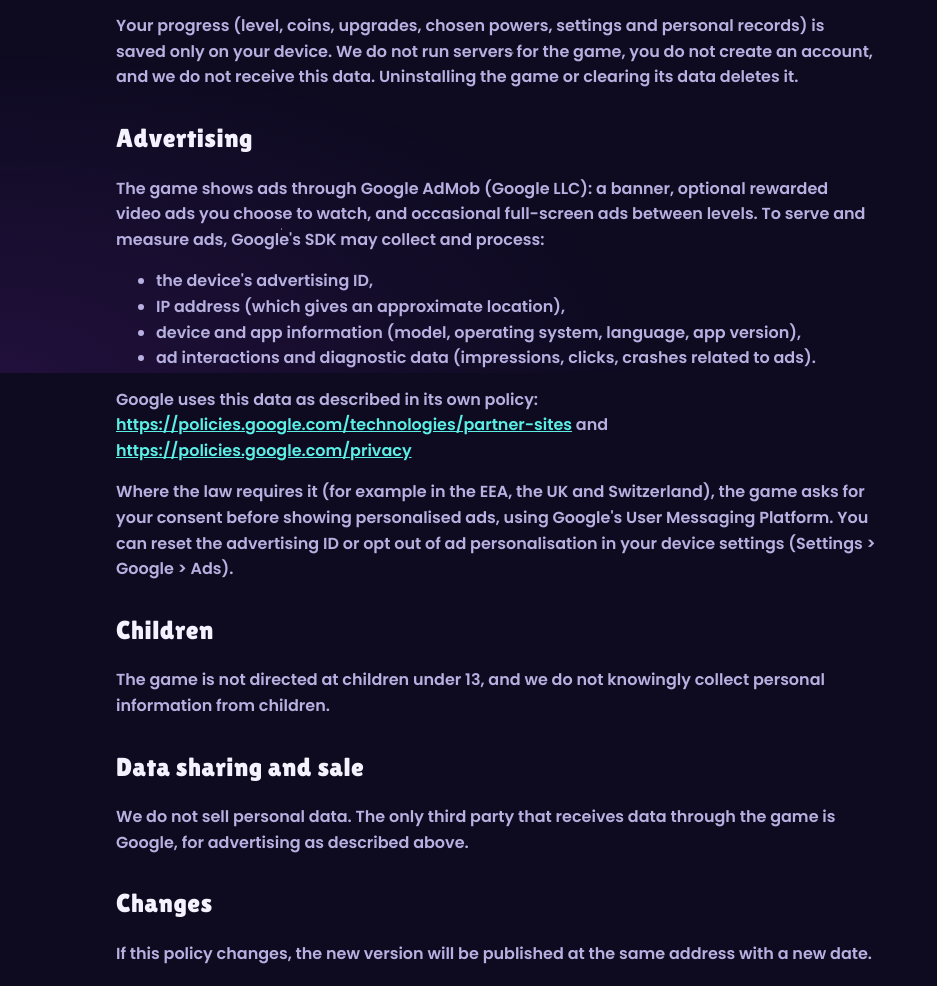
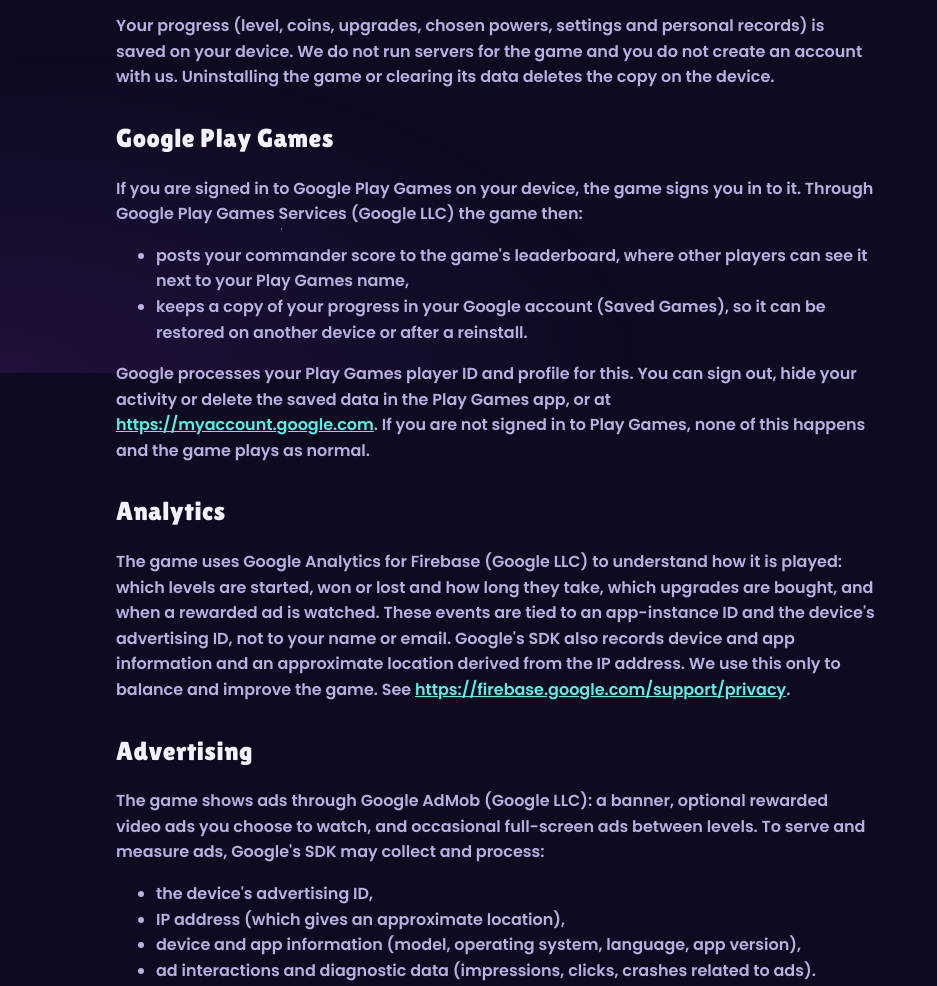
Before and after one commit to simplifyBytes/simplifyBytes.github.io, a plain HTML site: page alliance-assault/privacy.html in a window 1280 px wide. Shown: the part 427-1413 px from the top of the page, without its empty margins (0-937 px from the left). Drawn offline with Linux system fonts and the light colour scheme.

Commit message:
Alliance Assault privacy policy: Play Games and analytics
Co-Authored-By: Claude Fable 5.2 <noreply@anthropic.com>

```diff
--- a/alliance-assault/privacy.html
+++ b/alliance-assault/privacy.html
@@ -88,7 +88,16 @@ footer a{color:var(--muted)}
 <p>Last updated: 12 November 2026</p>
 <p>Alliance Assault: Cold War Rush (&quot;the game&quot;) is published by SimplifyBytes (&quot;we&quot;). This policy explains what data the game handles.</p>
 <h2>What the game itself stores</h2>
-<p>Your progress (level, coins, upgrades, chosen powers, settings and personal records) is saved only on your device. We do not run servers for the game, you do not create an account, and we do not receive this data. Uninstalling the game or clearing its data deletes it.</p>
+<p>Your progress (level, coins, upgrades, chosen powers, settings and personal records) is saved on your device. We do not run servers for the game and you do not create an account with us. Uninstalling the game or clearing its data deletes the copy on the device.</p>
+<h2>Google Play Games</h2>
+<p>If you are signed in to Google Play Games on your device, the game signs you in to it. Through Google Play Games Services (Google LLC) the game then:</p>
+<ul>
+<li>posts your commander score to the game&#x27;s leaderboard, where other players can see it next to your Play Games name,</li>
+<li>keeps a copy of your progress in your Google account (Saved Games), so it can be restored on another device or after a reinstall.</li>
+</ul>
+<p>Google processes your Play Games player ID and profile for this. You can sign out, hide your activity or delete the saved data in the Play Games app, or at <a href="https://myaccount.google.com">https://myaccount.google.com</a>. If you are not signed in to Play Games, none of this happens and the game plays as normal.</p>
+<h2>Analytics</h2>
+<p>The game uses Google Analytics for Firebase (Google LLC) to understand how it is played: which levels are started, won or lost and how long they take, which upgrades are bought, and when a rewarded ad is watched. These events are tied to an app-instance ID and the device&#x27;s advertising ID, not to your name or email. Google&#x27;s SDK also records device and app information and an approximate location derived from the IP address. We use this only to balance and improve the game. See <a href="https://firebase.google.com/support/privacy">https://firebase.google.com/support/privacy</a>.</p>
 <h2>Advertising</h2>
 <p>The game shows ads through Google AdMob (Google LLC): a banner, optional rewarded video ads you choose to watch, and occasional full-screen ads between levels. To serve and measure ads, Google&#x27;s SDK may collect and process:</p>
 <ul>
@@ -102,7 +111,7 @@ footer a{color:var(--muted)}
 <h2>Children</h2>
 <p>The game is not directed at children under 13, and we do not knowingly collect personal information from children.</p>
 <h2>Data sharing and sale</h2>
-<p>We do not sell personal data. The only third party that receives data through the game is Google, for advertising as described above.</p>
+<p>We do not sell personal data. The only third party that receives data through the game is Google, for advertising, Play Games and analytics as described above.</p>
 <h2>Changes</h2>
 <p>If this policy changes, the new version will be published at the same address with a new date.</p>
 <h2>Contact</h2>
```
